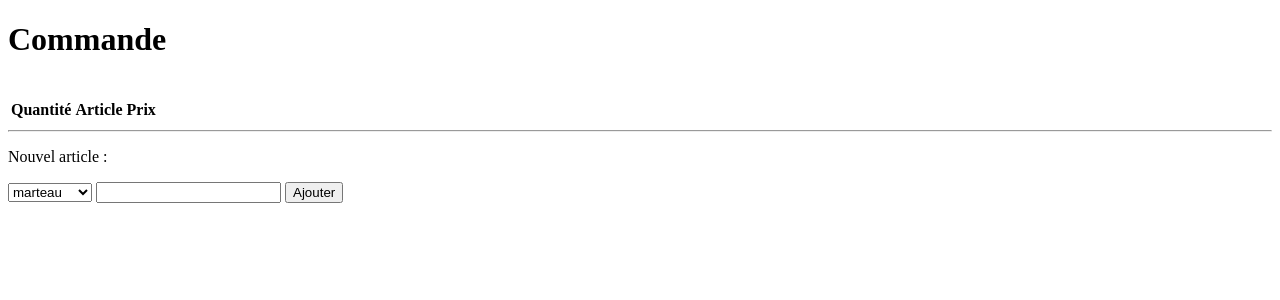
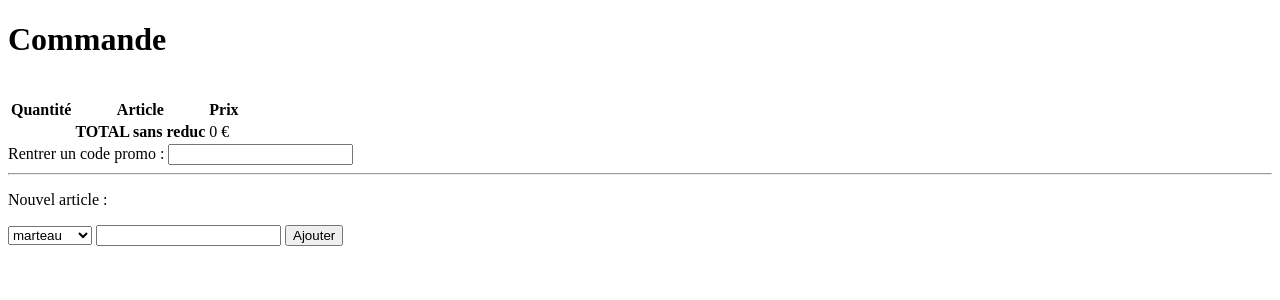
Before and after one commit to Manguil/fds, a PHP site: page /commande.php in a window 1280 px wide. Shown: the top 300 px of the page. Run offline with PHP 8.4, Linux system fonts and the light colour scheme; lists and menus that the app fills with data are empty.

```diff
--- a/PHP/commande.php
+++ b/PHP/commande.php
@@ -1,12 +1,15 @@
 <!DOCTYPE html>
 <html lang="fr">
+
 <head>
     <meta charset="UTF-8">
     <meta http-equiv="X-UA-Compatible" content="IE=edge">
     <meta name="viewport" content="width=device-width, initial-scale=1.0">
     <title>ticket commande</title>
 </head>
+
 <body>
+    <form name='commande' method='get'>
         <h1>Commande</h1> <br>
         <table>
             <tr>
@@ -15,26 +18,46 @@
                 <th>Prix</th>
             </tr>
             <?php
-            $prixArticle=array('marteau'=>10, 'tenaille'=>5, 'vis'=>5.2, 'clou'=>5.8,'tournevis'=>7, 'ciseau'=>4, 'toile émeri'=>3);
-            if (!empty($_GET["objet"]) && !empty($_GET["n"])){
-                var_dump($_GET["article"]);
-                if (!empty($_GET["article"])){
-                    $article = $_GET["article"][0];
-                    $n = $_GET["article"][1];
-                    $prix = $prixArticle[$article]*$n;
-                    echo "<tr><td>$n</td><td>$article</td><td>$prix €</td></tr>";
-                }
-                else echo "non";
+            $total = 0;
+            $prixArticle = array('marteau' => 10, 'tenaille' => 5, 'vis' => 5.2, 'clou' => 5.8, 'tournevis' => 7, 'ciseau' => 4, 'toile émeri' => 3);
+            foreach (array_keys($prixArticle) as $value) {
+                if (isset($_GET[$value])) {
+                    if (isset($_GET["objet"]) && isset($_GET["n"])) {
+                        if ($_GET["objet"] == $value) {
                             $n = $_GET["n"];
                             $article = $_GET["objet"];
-                $prix = $prixArticle[$article]*$n;
-                echo "<tr><td>$n</td><td>$article</td><td>$prix €</td></tr>";
-                echo "<input type=text name=article value=array($article,$n)";
+                            $prix = $prixArticle[$article] * ($_GET[$value] + $n);
+                            $total += $prix;
+                            echo '<input type="hidden" name="' . $value . '" value="' . $_GET[$value] + $n . '">';
+                            echo '<tr><td>' . $_GET[$value] + $n . '</td><td>' . $article . '</td><td>' . $prix . ' €</td></tr>';
+                        } else {
+                            $n = $_GET[$value];
+                            if ($n > 0) {
+                                $article = $value;
+                                $prix = $prixArticle[$article] * $n;
+                                $total += $prix;
+                                echo '<tr><td>' . $n . '</td><td>' . $article . '</td><td>' . $prix . ' €</td></tr>';
+                            };
+                            echo '<input type="hidden" name="' . $value . '" value="' . $n . '">';
+                        }
+                    };
+                } else {
+                    echo '<input type="hidden" name="' . $value . '" value="0">';
+                };
+            }
+            echo '<tr><td><th>TOTAL sans reduc</th></td><td>' . $total . ' €</td></tr>';
+            if (isset($_GET["codeReduc"])){
+                $code = $_GET["codeReduc"];
+                if ($code == "DIXPOURCENT"){
+                    echo '<tr><td><th>TOTAL avec reduc</th></td><td>' . $total - ($total*(10/100)) . ' €</td></tr>';
+                };
             };
             ?>
         </table>
+        <label for="codeReduc">Rentrer un code promo : </label>
+        <input type="text" name="codeReduc" value="<?php if (isset($_GET["codeReduc"])){
+                echo $_GET["codeReduc"];}; ?>">
         <hr>
-    <form name='commande' method='get'>
         <p>Nouvel article :</p>
         <select name="objet" id="objet">
             <option value="marteau">marteau</option>
@@ -45,9 +68,10 @@
             <option value="ciseau">ciseau</option>
             <option value="toile émeri">toile émeri</option>
         </select>
-        <input type="number" name="n" id="n" >
+        <input type="number" name="n" id="n">
         <button type="submit">Ajouter</button>
 
     </form>
 </body>
+
 </html>
```
Also changed, not shown: PHP/test.php (deleted, +0 -17 lines). Lines whose indentation alone changed are shown as unchanged.
